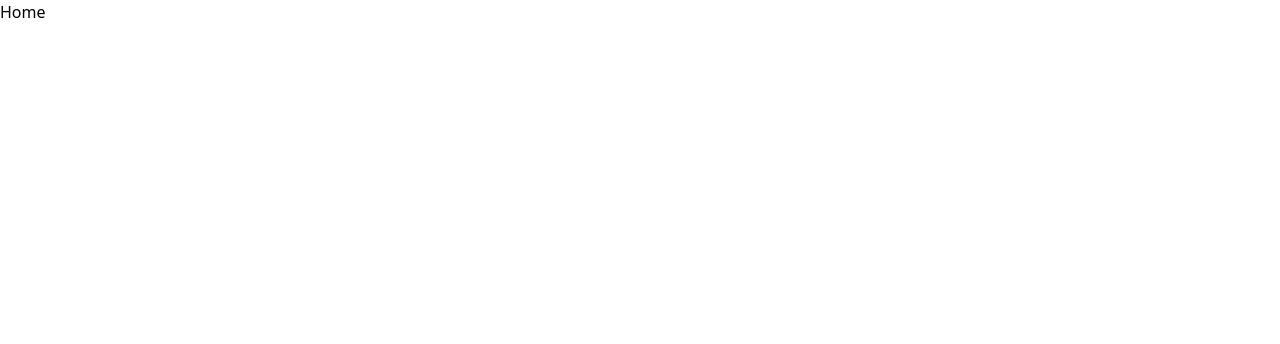
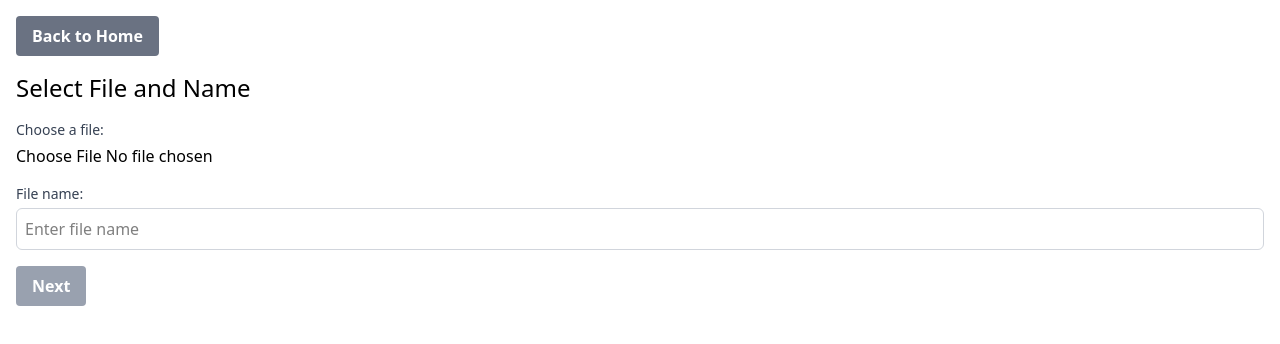
Before and after one commit to hubermanophir/tcp-over-qr, a React (Vite) app: page /#/sender in a window 1280 px wide. Shown: the top 344 px of the page. Built offline with nearby package versions, Linux system fonts and the light colour scheme.

Commit message:
working simple QR scanner

```diff
--- a/package.json
+++ b/package.json
@@ -11,11 +11,11 @@
   },
   "dependencies": {
     "@tailwindcss/vite": "^4.1.14",
-    "@zxing/browser": "^0.1.5",
     "qrcode": "^1.5.4",
     "react": "^19.1.1",
     "react-dom": "^19.1.1",
     "react-router-dom": "^7.9.4",
+    "react-zxing": "^2.1.0",
     "tailwindcss": "^4.1.14"
   },
   "devDependencies": {
--- a/src/App.tsx
+++ b/src/App.tsx
@@ -1,32 +1,26 @@
-import { createContext, useState } from "react";
-import { BrowserRouter as Router, Routes, Route } from "react-router-dom";
+import { createHashRouter, RouterProvider } from "react-router-dom";
 import Home from "./screens/home/Home";
 import Receiver from "./screens/receiver/Reciever";
 import Sender from "./screens/sender/Sender";
+import FileSelect from "./screens/sender/FileSelect";
+import QRSender from "./screens/sender/QRSender";
 
-type SenderContextType = {
-  isSender: boolean;
-  setIsSender: React.Dispatch<React.SetStateAction<boolean>>;
-};
+const router = createHashRouter([
+  { path: "/", element: <Home /> },
+  {
+    path: "/sender",
+    element: <Sender />,
+    children: [
+      { index: true, element: <FileSelect /> },
+      { path: "qr", element: <QRSender /> },
+    ],
+  },
+  { path: "/receiver", element: <Receiver /> },
+  { path: "*", element: <div>404 Not Found</div> },
+]);
 
-export const SenderContext = createContext<SenderContextType>({
-  isSender: false,
-  setIsSender: (_value: any) => {},
-});
 function App() {
-  const [isSender, setIsSender] = useState(false);
-
-  return (
-    <Router>
-      <SenderContext.Provider value={{ isSender, setIsSender }}>
-        <Routes>
-          <Route path="/" element={<Home />} />
-          <Route path="/sender" element={<Sender />} />
-          <Route path="/receiver" element={<Receiver />} />
-        </Routes>
-      </SenderContext.Provider>
-    </Router>
-  );
+  return <RouterProvider router={router} />;
 }
 
 export default App;
--- /dev/null
+++ b/src/components/BackToHome.tsx
@@ -0,0 +1,13 @@
+import { useNavigate } from "react-router-dom";
+
+export default function BackToHome() {
+  const navigate = useNavigate();
+  return (
+    <button
+      onClick={() => navigate("/")}
+      className="mb-4 bg-gray-500 hover:bg-gray-700 text-white font-bold py-2 px-4 rounded"
+    >
+      Back to Home
+    </button>
+  );
+}
--- /dev/null
+++ b/src/components/QRScanner.tsx
@@ -0,0 +1,25 @@
+import { useState } from "react";
+import { useZxing } from "react-zxing";
+
+export default function QRScanner() {
+  const [result, setResult] = useState("");
+  const [error, setError] = useState("");
+
+  const { ref } = useZxing({
+    onDecodeResult(result) {
+      setResult(result.getText());
+    },
+    onError(err) {
+      setError(String(err));
+    },
+  });
+
+  return (
+    <div className="flex flex-col items-center p-4">
+      <h2 className="text-2xl mb-4">QR Code Scanner</h2>
+      <video ref={ref} className="border border-gray-300 rounded" style={{ width: '300px', height: '300px' }} />
+      {error && <p className="text-red-500 mt-2">Error: {error}</p>}
+      {result && <p className="mt-2">Scanned Data: {result}</p>}
+    </div>
+  );
+}
--- a/src/screens/home/Home.tsx
+++ b/src/screens/home/Home.tsx
@@ -1,3 +1,34 @@
+import { useNavigate } from "react-router-dom";
 export default function Home() {
-  return <div>Home</div>;
+  const navigate = useNavigate();
+
+  const goToSender = () => {
+    navigate("/sender");
+  };
+
+  const goToReceiver = () => {
+    navigate("/receiver");
+  };
+
+  return (
+    <div className="min-h-screen  flex flex-col">
+      <h1 className="text-6xl font-bold text-center pt-10 text-gray-800">
+        QR File Share
+      </h1>
+      <div className="flex justify-center items-center flex-1 space-x-8">
+        <button
+          onClick={goToSender}
+          className="bg-blue-500 hover:bg-blue-700 text-white font-bold py-4 px-8 rounded-lg shadow-lg transition duration-300 transform hover:scale-105"
+        >
+          Sender
+        </button>
+        <button
+          onClick={goToReceiver}
+          className="bg-green-500 hover:bg-green-700 text-white font-bold py-4 px-8 rounded-lg shadow-lg transition duration-300 transform hover:scale-105"
+        >
+          Receiver
+        </button>
+      </div>
+    </div>
+  );
 }
--- a/src/screens/receiver/Reciever.tsx
+++ b/src/screens/receiver/Reciever.tsx
@@ -1,3 +1,10 @@
+import BackToHome from "../../components/BackToHome";
+
 export default function Receiver() {
-  return <div>Receiver</div>;
+  return (
+    <div className="min-h-screen p-4">
+      <BackToHome />
+      <h2 className="text-2xl">Receiver</h2>
+    </div>
+  );
 }
--- /dev/null
+++ b/src/screens/sender/FileSelect.tsx
@@ -0,0 +1,51 @@
+import { useState } from "react";
+import { useNavigate } from "react-router-dom";
+import BackToHome from "../../components/BackToHome";
+
+export default function FileSelect() {
+  const [file, setFile] = useState<File | null>(null);
+  const [name, setName] = useState("");
+  const navigate = useNavigate();
+
+  const handleSubmit = () => {
+    if (file && name.trim()) {
+      navigate("/sender/qr");
+    }
+  };
+
+  return (
+    <div className="min-h-screen  p-4">
+      <BackToHome />
+      <h2 className="text-2xl mb-4">Select File and Name</h2>
+      <div className="mb-4">
+        <label className="block text-sm font-medium text-gray-700">
+          Choose a file:
+        </label>
+        <input
+          type="file"
+          onChange={(e) => setFile(e.target.files?.[0] || null)}
+          className="mt-1 block w-full"
+        />
+      </div>
+      <div className="mb-4">
+        <label className="block text-sm font-medium text-gray-700">
+          File name:
+        </label>
+        <input
+          type="text"
+          value={name}
+          onChange={(e) => setName(e.target.value)}
+          placeholder="Enter file name"
+          className="mt-1 block w-full p-2 border border-gray-300 rounded-md"
+        />
+      </div>
+      <button
+        onClick={handleSubmit}
+        disabled={!file || !name.trim()}
+        className="bg-blue-500 hover:bg-blue-700 disabled:bg-gray-400 text-white font-bold py-2 px-4 rounded"
+      >
+        Next
+      </button>
+    </div>
+  );
+}
--- /dev/null
+++ b/src/screens/sender/QRSender.tsx
@@ -0,0 +1,12 @@
+import BackToHome from "../../components/BackToHome";
+import QRScanner from "../../components/QRScanner";
+
+export default function QRSender() {
+  return (
+    <div className="min-h-screen p-4">
+      <BackToHome />
+      <h2 className="text-2xl">QR Sender</h2>
+      <QRScanner />
+    </div>
+  );
+}
--- a/src/screens/sender/Sender.tsx
+++ b/src/screens/sender/Sender.tsx
@@ -1,3 +1,5 @@
+import { Outlet } from "react-router-dom";
+
 export default function Sender() {
-  return <div>Sender</div>;
+  return <Outlet />;
 }
```
Also changed, not shown: 1 other file (tests, documents, lock files or other folders).
